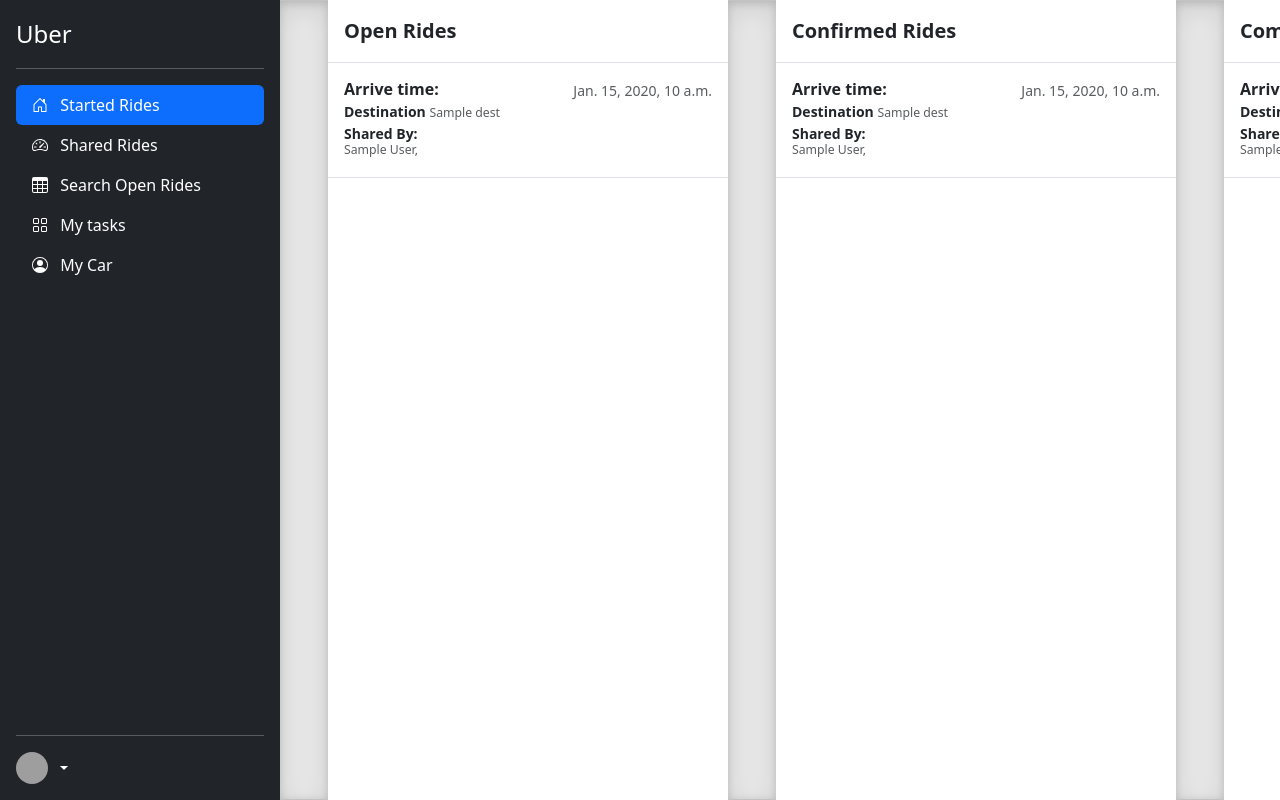
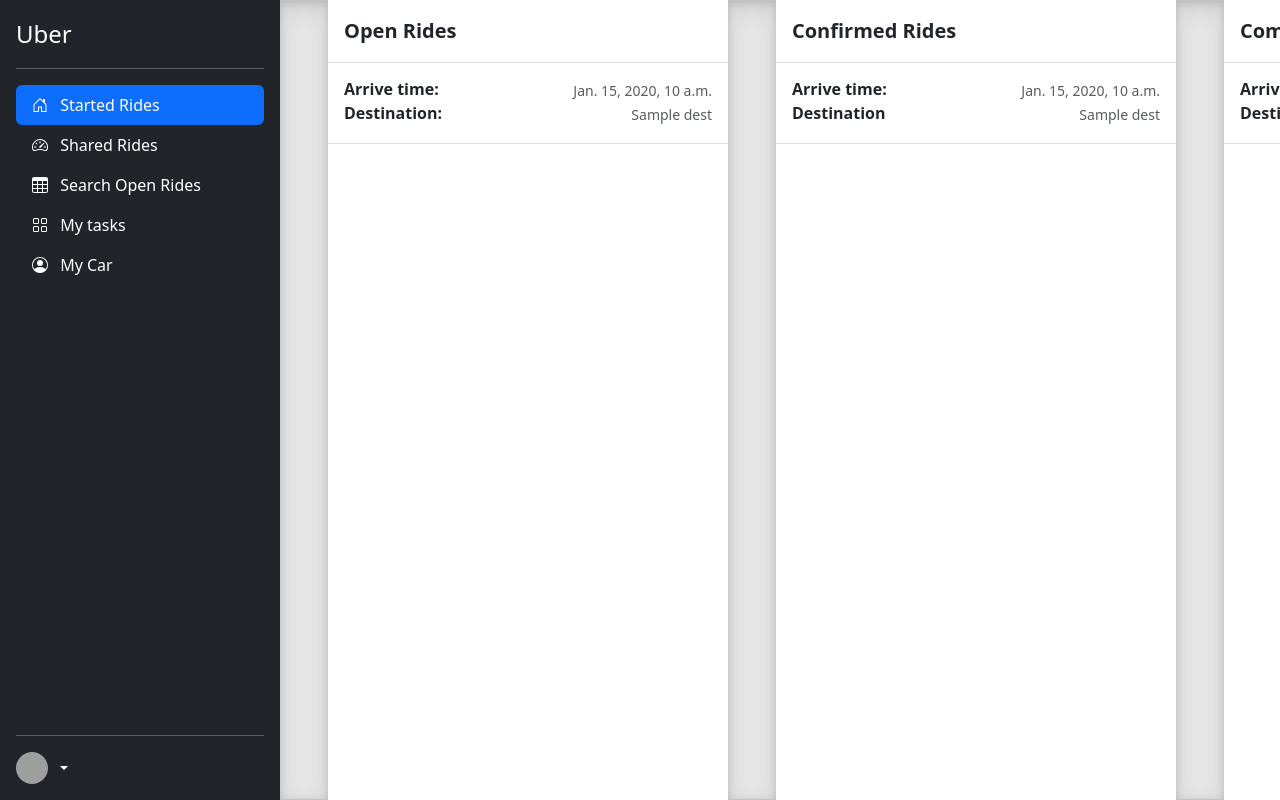
Before and after one commit to JonesDev-tech/Uber-Django, a Django app: template dashboard/templates/dashboard/started_ride.html in a window 1280 px wide. Run offline with Django 3.2, Linux system fonts and the light colour scheme; the template is opened without the code that fills it: most values are stand-ins (such as "Sample title", 1, 10 or a date in 2020); grey boxes are pictures that could not be loaded.

Commit message:
edit front end

```diff
--- a/dashboard/templates/dashboard/started_ride.html
+++ b/dashboard/templates/dashboard/started_ride.html
@@ -69,17 +69,9 @@
       <strong class="mb-1">Arrive time: </strong>
       <small class="text-muted">{{ride.arrive_time}}</small>
     </div>
-    <div class="col-10 mb-1 small">
-      <strong class="mb-1">Destination</strong>
+    <div class="d-flex w-100 align-items-center justify-content-between">
+      <strong class="mb-1">Destination: </strong>
       <small class="text-muted">{{ride.dest}}</small>
-    </div>
-    <div class="col-10 mb-1 small">
-        <strong class="mb-1">Shared By:</strong> <br>
-      <small class="text-muted">
-      {% for shared_by in shared_by_user%}
-          {{shared_by.user.first_name}} {{shared_by.user.last_name}},
-      {% endfor %}
-      </small>
     </div>
   </a>
   {% endfor %}
@@ -100,17 +92,9 @@
       <strong class="mb-1">Arrive time: </strong>
       <small class="text-muted">{{ride.arrive_time}}</small>
     </div>
-    <div class="col-10 mb-1 small">
+    <div class="d-flex w-100 align-items-center justify-content-between">
       <strong class="mb-1">Destination</strong>
       <small class="text-muted">{{ride.dest}}</small>
-    </div>
-    <div class="col-10 mb-1 small">
-        <strong class="mb-1">Shared By:</strong> <br>
-      <small class="text-muted">
-      {% for shared_by in shared_by_user%}
-          {{shared_by_user.user.first_name}} {{shared_by_user.user.last_name}},
-      {% endfor %}
-      </small>
     </div>
   </a>
   {% endfor %}
@@ -131,17 +115,9 @@
       <strong class="mb-1">Arrive time: </strong>
       <small class="text-muted">{{ride.arrive_time}}</small>
     </div>
-    <div class="col-10 mb-1 small">
+    <div class="d-flex w-100 align-items-center justify-content-between">
       <strong class="mb-1">Destination</strong>
       <small class="text-muted">{{ride.dest}}</small>
-    </div>
-    <div class="col-10 mb-1 small">
-        <strong class="mb-1">Shared By:</strong> <br>
-      <small class="text-muted">
-      {% for shared_by in shared_by_user%}
-          {{shared_by_user.user.first_name}} {{shared_by_user.user.last_name}},
-      {% endfor %}
-      </small>
     </div>
   </a>
   {% endfor %}
```
